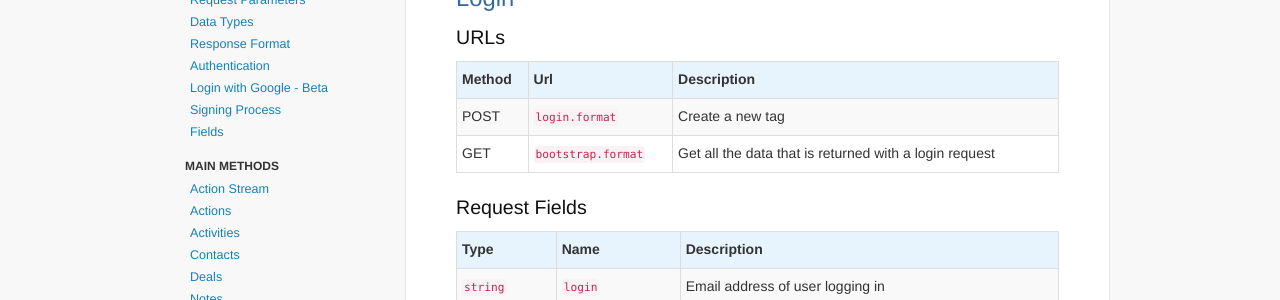
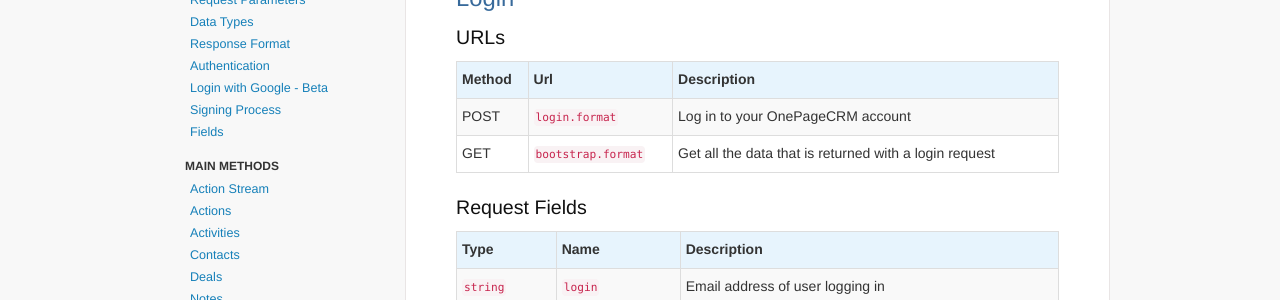
Before and after one commit to OnePageCRM/OnePageCRM.github.io, a Jekyll site: the page built from _posts/2014-02-20-authentication.md, in a window 1280 px wide and 900 px high. Shown: the part 218-518 px from the top of the window. Built offline with Jekyll 4.4.1, drawn with Linux system fonts in a browser that asks for light colours; nearby versions of some CDN libraries; Markdown is read by kramdown in place of the engine named in the settings.

Commit message:
login description fixed

```diff
--- a/_posts/2014-02-20-authentication.md
+++ b/_posts/2014-02-20-authentication.md
@@ -23,7 +23,7 @@
     <tr>
       <td class="post-text strong">POST</td>
       <td><code>login.format</code></td>
-      <td>Create a new tag</td>
+      <td>Log in to your OnePageCRM account</td>
     </tr>
     <tr>
       <td class="get-text strong">GET</td>
```
